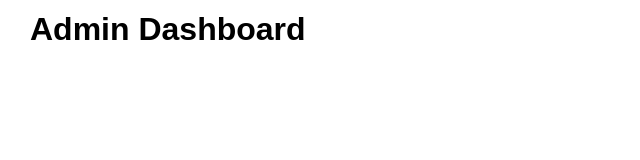
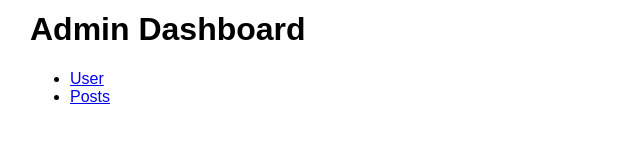
Before and after one commit to suhailphp/router-app-tuto, a React (Create React App) app: page /admin in a window 1280 px wide. Shown: the part 128-288 px from the top of the page, without its empty margins (0-640 px from the left). Built offline with nearby package versions, Linux system fonts and the light colour scheme.

Commit message:
Nested Routing : Creating new Sidebar in admin dashboard and calling Route in same page

```diff
--- a/src/components/admin/dashboard.jsx
+++ b/src/components/admin/dashboard.jsx
@@ -1,9 +1,24 @@
 import React from "react";
+import { Route, Link } from "react-router-dom";
+import Users from "./users";
+import Posts from "./posts";
 
 const Dashboard = ({ match }) => {
   return (
     <div>
       <h1>Admin Dashboard</h1>
+
+      <ul>
+        <li>
+          <Link to="/admin/users">User</Link>
+        </li>
+        <li>
+          <Link to="/admin/posts">Posts</Link>
+        </li>
+      </ul>
+
+      <Route path="/admin/users" component={Users} />
+      <Route path="/admin/posts" component={Posts} />
     </div>
   );
 };
```
